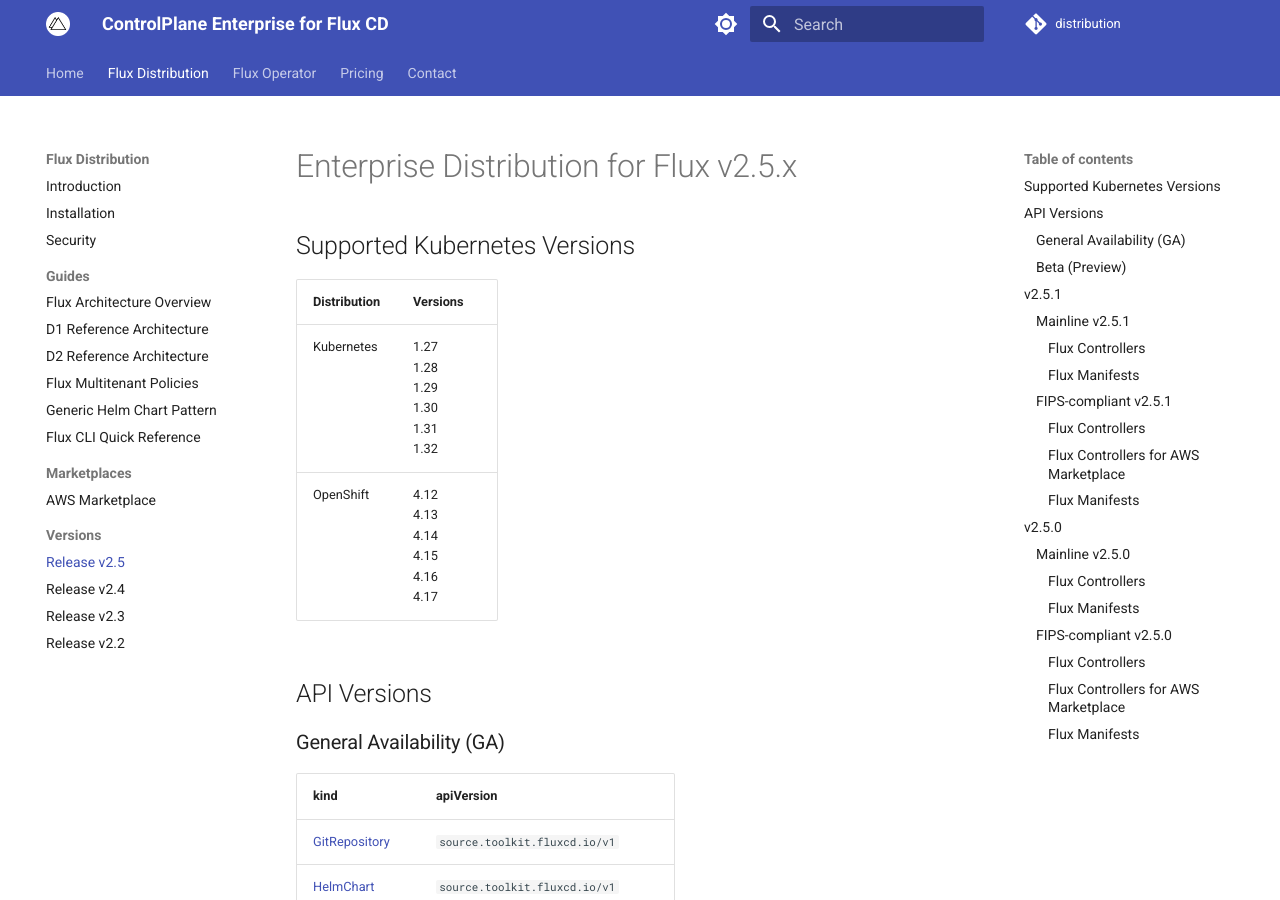
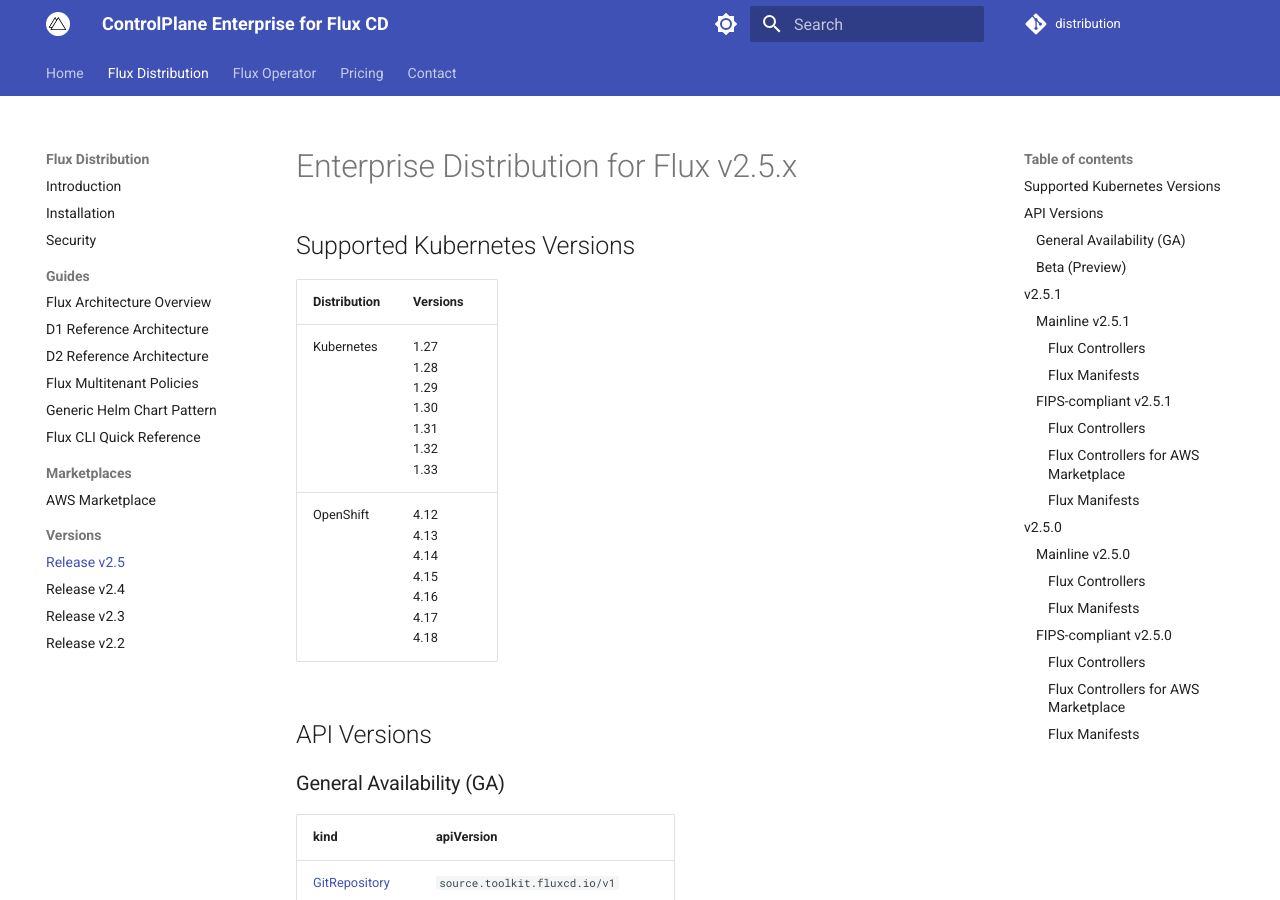
Before and after one commit to controlplaneio-fluxcd/distribution, an MkDocs documentation site: the page built from docs/releases/release-v2.5.md, in a window 1280 px wide and 900 px high. Built offline with MkDocs 1.6.1 and Material for MkDocs 9.7.7, drawn with Linux system fonts in a browser that asks for light colours; comment, search, counter and statistics services are not loaded.

Commit message:
Add Kubernetes 1.33 and OpenShift 4.18 to supported versions
Signed-off-by: Stefan Prodan <stefan.prodan@gmail.com>

```diff
--- a/docs/releases/release-v2.5.md
+++ b/docs/releases/release-v2.5.md
@@ -2,10 +2,10 @@
 
 ## Supported Kubernetes Versions
 
-| Distribution | Versions                                          |
-|:-------------|:--------------------------------------------------|
-| Kubernetes   | 1.27 <br>1.28 <br>1.29 <br>1.30 <br>1.31 <br>1.32 |
-| OpenShift    | 4.12 <br>4.13 <br>4.14 <br>4.15 <br>4.16 <br>4.17 |
+| Distribution | Versions                                                   |
+|:-------------|:-----------------------------------------------------------|
+| Kubernetes   | 1.27 <br>1.28 <br>1.29 <br>1.30 <br>1.31 <br>1.32 <br>1.33 |
+| OpenShift    | 4.12 <br>4.13 <br>4.14 <br>4.15 <br>4.16 <br>4.17 <br>4.18 |
 
 ## API Versions
 
```
Also changed, not shown: releases/release-v2.5.md (+4 -4 lines).
